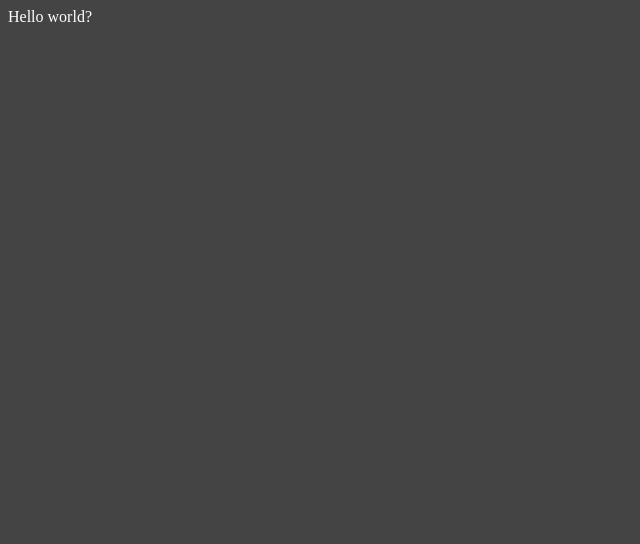
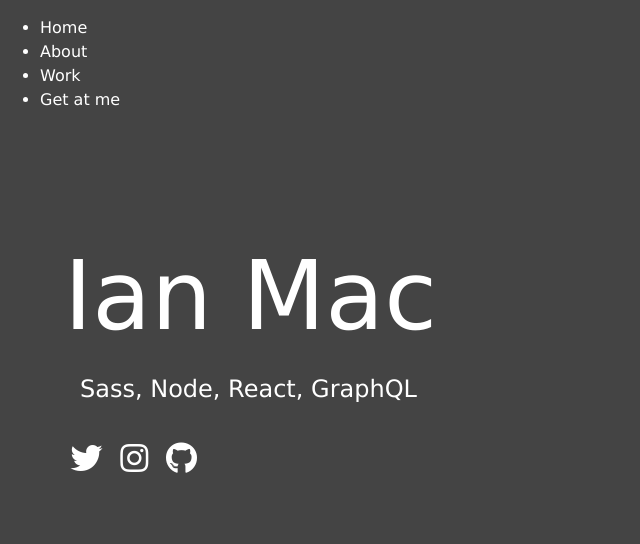
Before and after one commit to underwoodno5/portfolio2018, a website: page dist/index.html in a window 1280 px wide. Shown: the whole page, without its empty margins (0-640 px from the left). Drawn offline with Linux system fonts and the light colour scheme.

Commit message:
third commit

```diff
--- /dev/null
+++ b/scss/_config.scss
@@ -0,0 +1,9 @@
+$primary-color: #444;
+
+* {
+  box-sizing: border-box;
+}
+
+@mixin easeOut {
+  transition: all 0.7s ease-out;
+}
--- a/scss/main.scss
+++ b/scss/main.scss
@@ -1,6 +1,62 @@
-$primary-color: #444;
+@import "config";
 
 body {
   background: $primary-color;
   color: #fff;
+  height: 100%;
+  margin: 0;
+  font-family: "Verdana";
+  line-height: 1.5;
 }
+
+//Headings
+
+h1,
+h2,
+h3 {
+  margin: 0;
+  font-weight: 400;
+
+  &.lg-heading {
+    font-size: 6rem;
+  }
+
+  &.sm-heading {
+    margin-bottom: 2rem;
+    padding: 0.2rem 1rem;
+    background: lighten ($primary-color, 2);
+  }
+}
+
+a {
+  color: #fff;
+  text-decoration: none;
+}
+
+header {
+  position: fixed;
+  z-index: 2;
+}
+
+main {
+  padding: 4rem;
+  height: 100%;
+
+  .icons {
+    margin-top: 1rem;
+    a {
+      padding: 0.4rem;
+
+      &:hover {
+        color: rgb(14, 209, 243);
+        @include easeOut();
+      }
+    }
+  }
+  &#home {
+    overflow: hidden;
+    h1 {
+      margin-top: 20vh;
+    }
+  }
+}
```
Also changed, not shown: dist/css/main.css, dist/index.html.
